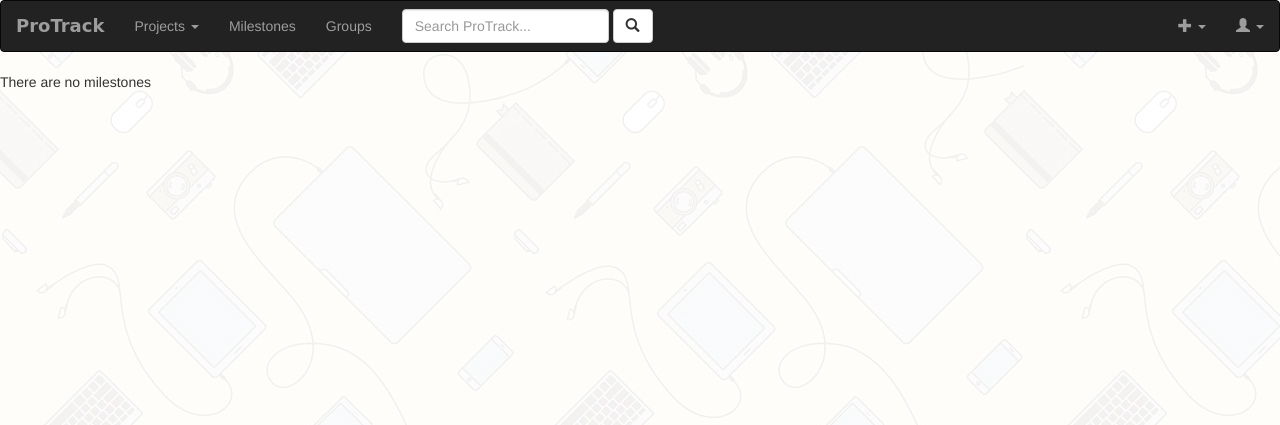
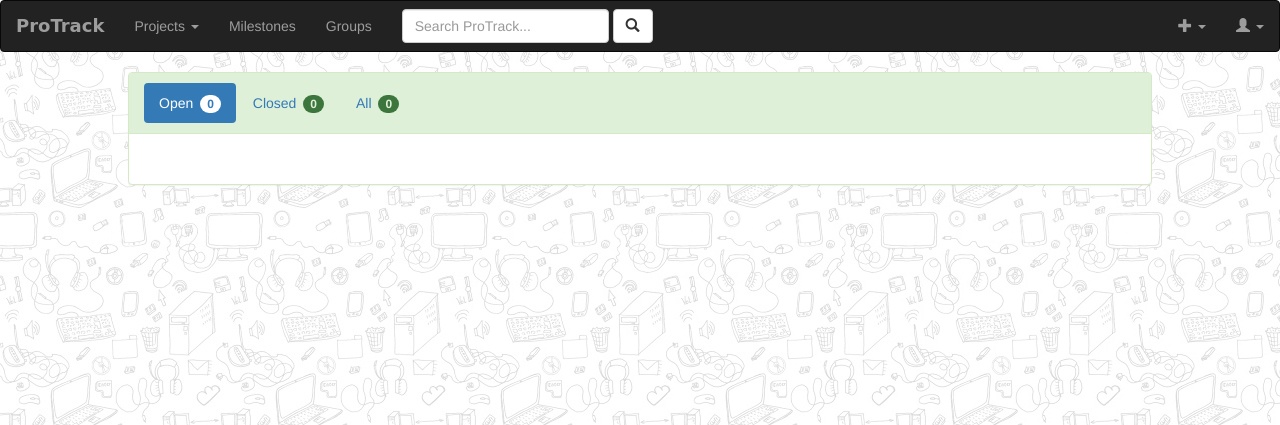
Before and after one commit to J-KAM/ProTrack, a Django app: page /milestones/ in a window 1280 px wide. Shown: the top 425 px of the page. Run offline with Django 3.2, Linux system fonts and the light colour scheme; data that the repository does not hold is empty; some libraries are stand-ins or nearby versions; some web fonts are replaced.

Commit message:
Implemented list view for all created milestones. #8
Milestones are filtered by their status.

```diff
--- a/ProTrack/settings.py
+++ b/ProTrack/settings.py
@@ -136,6 +136,9 @@ USE_TZ = True
 # https://docs.djangoproject.com/en/1.11/howto/static-files/
 
 STATIC_URL = '/static/'
+STATICFILES_FINDERS = (
+    'django.contrib.staticfiles.finders.AppDirectoriesFinder',
+)
 
 MEDIA_ROOT = os.path.join(BASE_DIR, 'media')
 MEDIA_URL = '/media/'
--- a/core/static/core/base_style.css
+++ b/core/static/core/base_style.css
@@ -1,5 +1,5 @@
 body {
-    background: white url("images/it3-15.jpg");
+    background: white url("images/it-15.jpg");
 }
 
 .navbar-brand {
--- a/core/templates/core/base.html
+++ b/core/templates/core/base.html
@@ -3,6 +3,7 @@
 <head>
     <meta charset="UTF-8">
     <title>{% block title %} ProTrack {% endblock %}</title>
+
 
     {% load staticfiles %}
     <link href="{% static 'core/base_style.css' %}" rel='stylesheet' type='text/css'>
@@ -15,8 +16,7 @@
     <link rel="stylesheet" href="http://code.jquery.com/ui/1.11.0/themes/smoothness/jquery-ui.css">
     <!--<script src="http://code.jquery.com/jquery-1.9.1.js"></script>-->
     <script src="http://code.jquery.com/ui/1.11.0/jquery-ui.js"></script>
-
-    {% block dependencies %}{% endblock %}
+    {% block extra_css %} {% endblock %}
 
 </head>
 <body>
--- /dev/null
+++ b/milestones/static/milestones/style.css
@@ -0,0 +1,35 @@
+.panel-list {
+    width: 80%;
+    margin: 0 auto;
+    min-width: 550px;
+}
+
+p {
+    display: inline;
+}
+.list-item-title {
+    font-weight: bold;
+    font-size: 24px;
+}
+
+.list-item-subtitle {
+
+    font-size: 18px;
+}
+
+.list-item-date {
+    font-size: 15px;
+    color: #565555;
+}
+
+.list-item-description {
+    font-size: 15px;
+    font-style: italic;
+    color: #565555;
+}
+
+.badge-label {
+    display: block;
+    margin-bottom: 10px;
+    width: 15%;
+}
--- a/milestones/templates/milestones/milestone_form.html
+++ b/milestones/templates/milestones/milestone_form.html
@@ -9,7 +9,6 @@ $(document).ready(function() {
     $('.datepicker').datepicker();
 });
 </script>
-
 
     <div class="panel panel-success milestone-panel">
         <div class="panel-heading">
--- /dev/null
+++ b/milestones/templates/milestones/milestone_table.html
@@ -0,0 +1,40 @@
+<table class = "table">
+    <tbody>
+    {% for milestone in milestones %}
+    <tr>
+        <td class = "col-md-5">
+            <p class="list-item-title">{{ milestone.name }}</p>&nbsp;<p class="list-item-subtitle">- Project name</p></br>
+            {% if milestone.is_past_due %}
+                <span class="label label-warning badge-label">PAST DUE</span>
+            {% endif %}
+            {% if milestone.status == 'CLOSED' %}
+                <span class="label label-success badge-label">CLOSED</span>
+            {% endif %}
+            <p class = "list-item-date"><span class="glyphicon glyphicon-calendar"></span> Start date: {{ milestone.start_date|date:"SHORT_DATE_FORMAT" }}</p>
+            &nbsp;
+            <p class = "list-item-date"><span class="glyphicon glyphicon-calendar"></span> Due date: {{ milestone.due_date|date:"SHORT_DATE_FORMAT" }}</p></br>
+            <p class="list-item-description">{{ milestone.description }}</p>
+        </td>
+        <td class = "col-md-4">
+            <div class = "progress">
+                <div class = "progress-bar progress-bar-success" role="progressbar" aria-valuenow="{{milestone.total_progress}}"
+                     aria-valuemin="0" aria-valuemax="100" style="width:{{milestone.total_progress}}%">
+                    {{milestone.total_progress}} % complete
+                </div>
+            </div>
+            <p><span class="glyphicon glyphicon-time"></span> Total time: {{milestone.total_time_spent}}</p></br>
+            <p><span class="glyphicon glyphicon-list-alt"></span> Issues: 0 open 0 closed</p>
+        </td>
+        <td class = "col-md-3" align="center">
+            {% if milestone.status == 'OPEN' %}
+                <a href = "#">Edit</a></br>
+                <a href = "#">Close</a></br>
+            {% else %}
+                <a href = "#">Reopen</a></br>
+            {% endif %}
+            <a href = "#" color="red">Delete</a>
+        </td>
+    </tr>
+    {% endfor %}
+    </tbody>
+</table>
--- a/milestones/templates/milestones/preview.html
+++ b/milestones/templates/milestones/preview.html
@@ -1,13 +1,52 @@
 {% extends 'core/base.html' %}
 
 {% block title %}Milestones{% endblock %}
+{% block extra_css %}
+    {% load staticfiles %}
+    <link href="{% static 'milestones/style.css' %}" rel='stylesheet' type='text/css'>
+{% endblock %}
 
 {% block body %}
 
-    {% if all_milestones %}
-        <p> There are milestones</p>
-    {% else %}
-        <p> There are no milestones</p>
-    {% endif %}
+ <div class="panel panel-success panel-list">
+
+        <div class="panel-heading">
+            <ul class = "nav nav-pills" id = "milestoneTab">
+                <li class = "active"><a data-toggle ="tab" href = "#open">Open <span class = "badge">{{open_milestones.count}}</span></a></li>
+                <li><a data-toggle ="tab" href = "#closed">Closed <span class = "badge">{{closed_milestones.count}}</span></a></li>
+                <li><a data-toggle ="tab" href = "#all">All <span class = "badge">{{all_milestones.count}}</span></a></li>
+            </ul>
+        </div>
+
+        <div class="panel-body">
+            <div id = "content" class = "tab-content">
+
+                <div class = "tab-pane active" id = "open">
+                    {% with open_milestones as milestones %}
+                    {% include 'milestones/milestone_table.html' %}
+                    {% endwith %}
+                </div>
+
+
+                <div class = "tab-pane" id="closed">
+                     {% with closed_milestones as milestones %}
+                    {% include 'milestones/milestone_table.html' %}
+                    {% endwith %}
+                </div>
+
+                <div class = "tab-pane" id="all">
+                    {% with all_milestones as milestones %}
+                    {% include 'milestones/milestone_table.html' %}
+                    {% endwith %}
+                </div>
+
+            </div>
+        </div>
+
+ </div>
+
+
+
+
 
 {% endblock %}
--- a/milestones/views.py
+++ b/milestones/views.py
@@ -16,6 +16,12 @@ class preview(generic.ListView):
 
     def get_queryset(self):
         return Milestone.objects.all()
+
+    def get_context_data(self, **kwargs):
+        context = super().get_context_data(**kwargs)
+        context['open_milestones'] = context['all_milestones'].filter(status="OPEN")
+        context['closed_milestones'] = context['all_milestones'].filter(status="CLOSED")
+        return context
 
 
 class MilestoneFormView(View):
```
Also changed, not shown: milestones/models.py (+7 -0 lines), core/migrations/0001_initial.py (added), milestones/migrations/0007_milestone_description1.py (added), milestones/migrations/0008_remove_milestone_description1.py (added).
